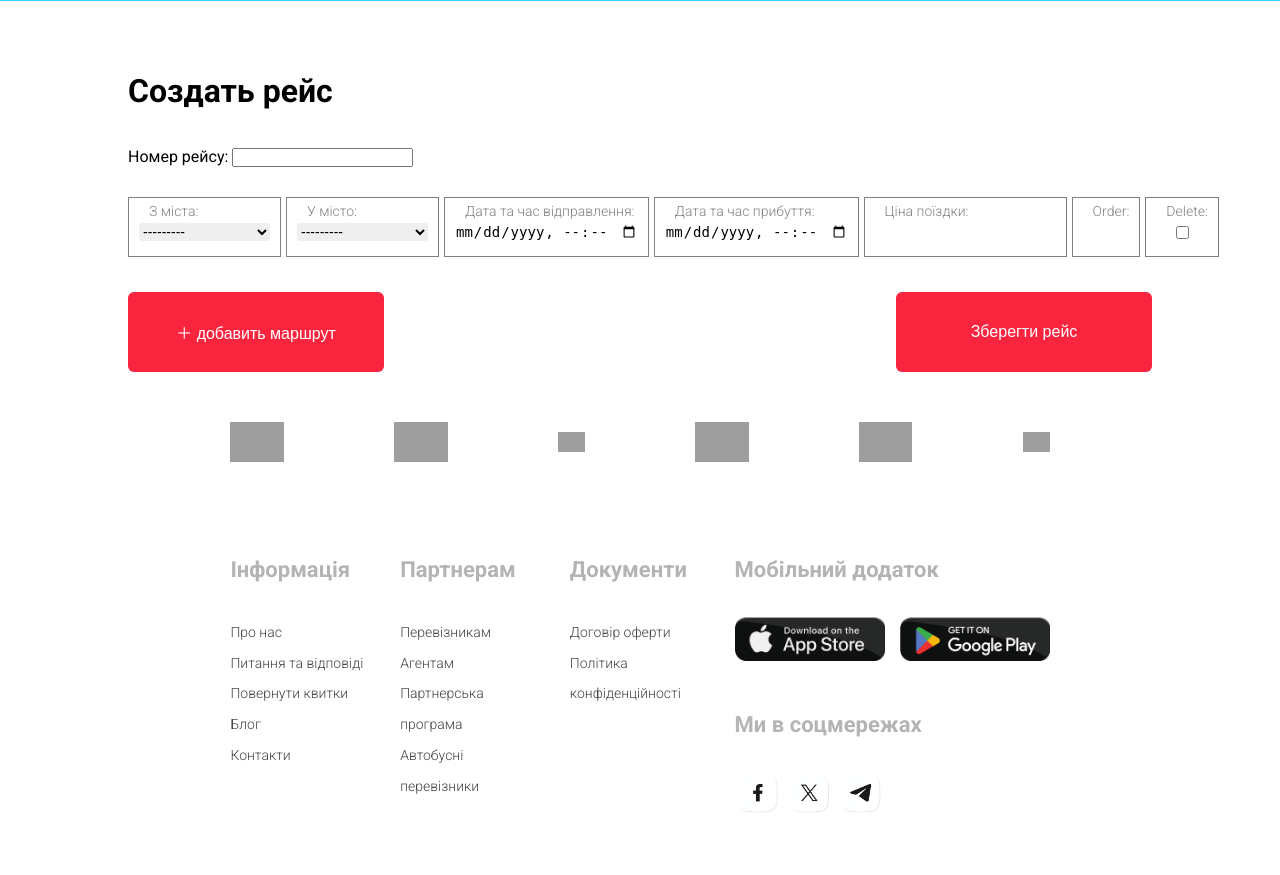
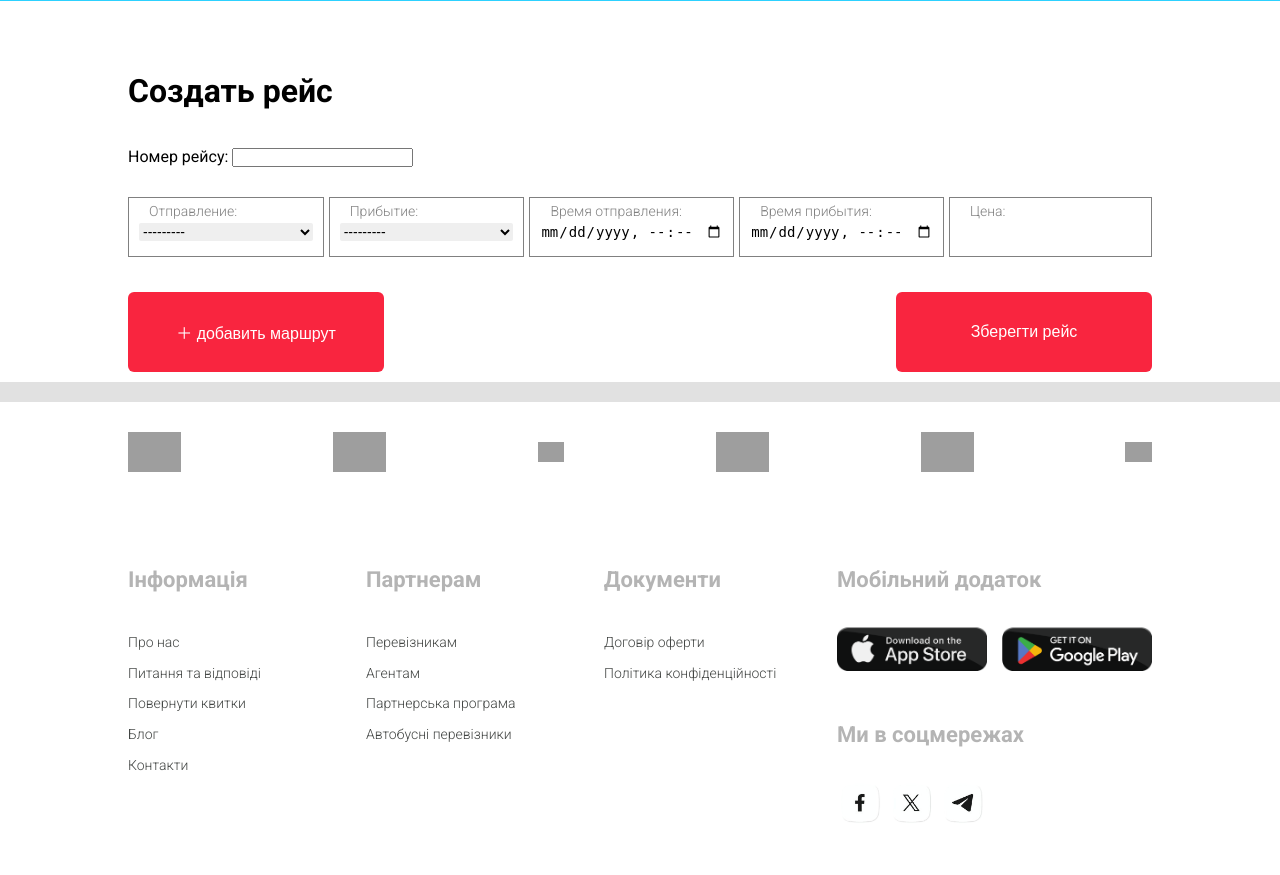
Before and after one commit to InnetaSh/DjangoApp_BosforUa, a Django app: page /create_trip/ in a window 1280 px wide. Shown: the part 310-1185 px from the top of the page. Run offline with Django 5.2, Linux system fonts and the light colour scheme; data comes from the database, SQL or seed files in the repository; both versions use the stored data as it was after the commit; grey boxes are pictures that could not be loaded.

Commit message:
fix add trip

```diff
--- a/mainApp/forms.py
+++ b/mainApp/forms.py
@@ -26,14 +26,18 @@
 
 
 
-class TripRouteWithRouteForm(forms.ModelForm):
-    order = forms.IntegerField(widget=forms.HiddenInput())
-    class Meta:
-        model = Route
-        fields = ['from_city', 'to_city', 'departure_datetime', 'arrival_datetime', 'price_travel']
-        widgets = {
-            'departure_datetime': forms.DateTimeInput(attrs={'type': 'datetime-local'}),
-            'arrival_datetime': forms.DateTimeInput(attrs={'type': 'datetime-local'}),
-        }
+class TripRouteWithRouteForm(forms.Form):
+    from_city = forms.ModelChoiceField(queryset=City.objects.all(), label="Отправление:")
+    to_city = forms.ModelChoiceField(queryset=City.objects.all(), label="Прибытие:")
+    departure_datetime = forms.DateTimeField(
+        label="Время отправления",
+        widget=forms.DateTimeInput(attrs={'type': 'datetime-local'})
+    )
+    arrival_datetime = forms.DateTimeField(
+        label="Время прибытия",
+        widget=forms.DateTimeInput(attrs={'type': 'datetime-local'})
+    )
+    price_travel = forms.DecimalField(max_digits=10, decimal_places=2, label="Цена")
+    order = forms.IntegerField(label="Порядок")
 
-TripRouteWithRouteFormSet = formset_factory(TripRouteWithRouteForm, extra=1, can_delete=True)
+TripRouteWithRouteFormSet = formset_factory(TripRouteWithRouteForm, extra=1, can_delete=False)
--- a/mainApp/static/css/styles.css
+++ b/mainApp/static/css/styles.css
@@ -432,6 +432,10 @@
       flex: 1;
 }
 
+.dotua-container-col a{
+    text-decoration:none; !important;
+}
+
 @media (max-width: 1200px) {
     .dotua-container-col-img{
         display:flex;
@@ -533,7 +537,7 @@
 
 
 /* =============================
-    FORM SECTION
+    FORM SECTION-ADD-TRIP
    ============================= */
 .form-section-add-trip{
   padding:  10px 0;
--- a/mainApp/templates/mainApp/add_trip.html
+++ b/mainApp/templates/mainApp/add_trip.html
@@ -12,13 +12,12 @@
       {% for form in formset %}
         <div class="form-fields-add-trip">
             {% for field in form %}
-
+            <input type="hidden" name="form-{{ forloop.counter0 }}-order" value="{{ forloop.counter }}">
+                {% if field.name != 'order'%}
                  <div class="form-row-add-trip">
-
                       {{ field.label_tag }} {{ field }}
-
-
                  </div>
+                  {% endif %}
             {% endfor %}
         </div>
       {% endfor %}
@@ -32,73 +31,73 @@
   </form>
 
 
-<!--  <template id="to-city-template">-->
-<!--  {{ formset.empty_form.to_city }}-->
-<!--</template>-->
-<!-- </div>-->
-<!-- <script>-->
-<!--  document.addEventListener('DOMContentLoaded', function () {-->
-<!--    const totalForms = document.getElementById('id_form-TOTAL_FORMS');-->
-<!--    const toCityTemplate = document.getElementById('to-city-template').innerHTML;-->
-<!--    let formIndex = parseInt(totalForms.value);-->
+  <template id="to-city-template">
+  {{ formset.empty_form.to_city }}
+</template>
+ </div>
+ <script>
+  document.addEventListener('DOMContentLoaded', function () {
+    const totalForms = document.getElementById('id_form-TOTAL_FORMS');
+    const toCityTemplate = document.getElementById('to-city-template').innerHTML;
+    let formIndex = parseInt(totalForms.value);
 
-<!--    const addFormBtn = document.getElementById('add-form');-->
-<!--    const formContainer = document.getElementById('form-container');-->
+    const addFormBtn = document.getElementById('add-form');
+    const formContainer = document.getElementById('form-container');
 
-<!--    const emptyFormTemplate = `-->
-<!--     <div class="form-row-add-trip">-->
-<!--        <label>Место отправления:</label>-->
-<!--        <input type="hidden" name="form-__prefix__-from_city" value="__FROM_CITY__">-->
-<!--        <input type="text" value="__FROM_CITY_TEXT__" readonly class="readonly-from-city">-->
-<!--      </div>-->
-<!--      <div class="form-row-add-trip">-->
-<!--        <label for="id_form-__prefix__-to_city">Место прибытия:</label>-->
-<!--         __TO_CITY_SELECT__-->
-<!--      </div>-->
-<!--      <div class="form-row-add-trip">-->
-<!--        <label for="id_form-__prefix__-departure_datetime">Время отправления:</label>-->
-<!--        <input type="datetime-local" name="form-__prefix__-departure_datetime" id="id_form-__prefix__-departure_datetime">-->
-<!--      </div>-->
-<!--      <div class="form-row-add-trip">-->
-<!--        <label for="id_form-__prefix__-arrival_datetime">Время прибытия:</label>-->
-<!--        <input type="datetime-local" name="form-__prefix__-arrival_datetime" id="id_form-__prefix__-arrival_datetime">-->
-<!--      </div>-->
-<!--      <div class="form-row-add-trip">-->
-<!--        <label for="id_form-__prefix__-price_travel">Цена:</label>-->
-<!--        <input type="number" name="form-__prefix__-price_travel" id="id_form-__prefix__-price_travel" step="0.01">-->
-<!--      </div>-->
-<!--      <input type="hidden" name="form-__prefix__-order" value="__ORDER__">-->
+    const emptyFormTemplate = `
+     <div class="form-row-add-trip">
+        <label>Место отправления:</label>
+        <input type="hidden" name="form-__prefix__-from_city" value="__FROM_CITY__">
+        <input type="text" value="__FROM_CITY_TEXT__" readonly class="readonly-from-city">
+      </div>
+      <div class="form-row-add-trip">
+        <label for="id_form-__prefix__-to_city">Место прибытия:</label>
+         __TO_CITY_SELECT__
+      </div>
+      <div class="form-row-add-trip">
+        <label for="id_form-__prefix__-departure_datetime">Время отправления:</label>
+        <input type="datetime-local" name="form-__prefix__-departure_datetime" id="id_form-__prefix__-departure_datetime">
+      </div>
+      <div class="form-row-add-trip">
+        <label for="id_form-__prefix__-arrival_datetime">Время прибытия:</label>
+        <input type="datetime-local" name="form-__prefix__-arrival_datetime" id="id_form-__prefix__-arrival_datetime">
+      </div>
+      <div class="form-row-add-trip">
+        <label for="id_form-__prefix__-price_travel">Цена:</label>
+        <input type="number" name="form-__prefix__-price_travel" id="id_form-__prefix__-price_travel" step="0.01">
+      </div>
+      <input type="hidden" name="form-__prefix__-order" value="__ORDER__">
 
-<!--    `;-->
+    `;
 
-<!--    addFormBtn.addEventListener('click', function () {-->
-<!--      const prevToCitySelect = document.getElementById(`id_form-${formIndex - 1}-to_city`);-->
-<!--      const prevToCity = prevToCitySelect?.value || '';-->
-<!--      const prevToCityText = prevToCitySelect?.selectedOptions[0]?.text || '';-->
+    addFormBtn.addEventListener('click', function () {
+      const prevToCitySelect = document.getElementById(`id_form-${formIndex - 1}-to_city`);
+      const prevToCity = prevToCitySelect?.value || '';
+      const prevToCityText = prevToCitySelect?.selectedOptions[0]?.text || '';
 
-<!--      let toCityHtml = toCityTemplate-->
-<!--        .replace(/__prefix__/g, formIndex)-->
-<!--        .replace(/id="id_to_city"/g, `id="id_form-${formIndex}-to_city"`)-->
-<!--        .replace(/name="to_city"/g, `name="form-${formIndex}-to_city"`);-->
+      let toCityHtml = toCityTemplate
+        .replace(/__prefix__/g, formIndex)
+        .replace(/id="id_to_city"/g, `id="id_form-${formIndex}-to_city"`)
+        .replace(/name="to_city"/g, `name="form-${formIndex}-to_city"`);
 
 
-<!--      let newFormHtml = emptyFormTemplate-->
-<!--        .replace(/__prefix__/g, formIndex)-->
-<!--        .replace(/__ORDER__/g, formIndex + 1)-->
-<!--        .replace(/__FROM_CITY__/g, prevToCity)-->
-<!--        .replace(/__FROM_CITY_TEXT__/g, prevToCityText)-->
-<!--         .replace('__TO_CITY_SELECT__', toCityHtml);;-->
+      let newFormHtml = emptyFormTemplate
+        .replace(/__prefix__/g, formIndex)
+        .replace(/__ORDER__/g, formIndex + 1)
+        .replace(/__FROM_CITY__/g, prevToCity)
+        .replace(/__FROM_CITY_TEXT__/g, prevToCityText)
+         .replace('__TO_CITY_SELECT__', toCityHtml);;
 
-<!--      const formBlock = document.createElement('div');-->
-<!--      formBlock.className = 'form-fields-add-trip';-->
-<!--      formBlock.innerHTML = newFormHtml;-->
-<!--      formContainer.appendChild(formBlock);-->
+      const formBlock = document.createElement('div');
+      formBlock.className = 'form-fields-add-trip';
+      formBlock.innerHTML = newFormHtml;
+      formContainer.appendChild(formBlock);
 
-<!--      totalForms.value = formIndex + 1;-->
-<!--      formIndex++;-->
-<!--    });-->
-<!--  });-->
-<!--</script>-->
+      totalForms.value = formIndex + 1;
+      formIndex++;
+    });
+  });
+</script>
 
 
 {% endblock content %}
--- a/mainApp/templates/mainApp/base.html
+++ b/mainApp/templates/mainApp/base.html
@@ -94,7 +94,11 @@
               <h3>{{ block.title }}</h3>
 
               {% for item in block.items %}
-              <a>{{ item.title }}</a>
+              {% if item.title == 'Перевізникам' %}
+                <a href="{% url 'create_trip_view' %}">{{ item.title }}</a>
+              {% else %}
+                <a>{{ item.title }}</a>
+              {% endif%}
               {% endfor %}
 
             </div>
--- a/mainApp/views.py
+++ b/mainApp/views.py
@@ -35,14 +35,9 @@
 
 
 def create_trip_view(request):
-    print("➡ POST данные:")
-    for key, value in request.POST.items():
-        print(f"{key}: {value}")
-
     if request.method == 'POST':
         trip_form = TripForm(request.POST)
         formset = TripRouteWithRouteFormSet(request.POST)
-
 
         print("➡ POST данные:")
         for key, value in request.POST.items():
@@ -53,13 +48,12 @@
 
             for i, form in enumerate(formset):
                 if not form.has_changed():
-                    continue  # форма пустая, не трогаем
+                    continue
 
                 if not form.is_valid():
                     print(f"Форма #{i} невалидна: {form.errors}")
                     continue
 
-                # тут уже можно использовать cleaned_data
                 route = Route.objects.create(
                     from_city=form.cleaned_data['from_city'],
                     to_city=form.cleaned_data['to_city'],
@@ -74,7 +68,7 @@
                     order=form.cleaned_data['order']
                 )
 
-            return redirect('success_url')
+            return redirect('home')
 
         else:
             print("❌ Ошибки в TripForm:", trip_form.errors.as_data())
```
Also changed, not shown: db.sqlite3.
